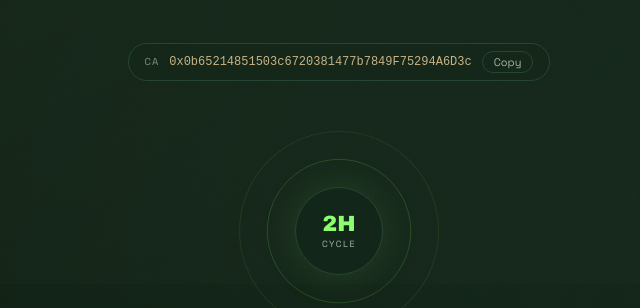
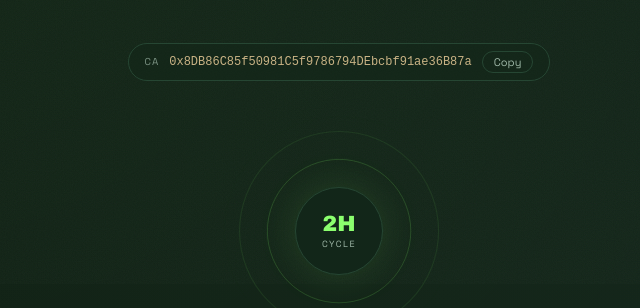
Before and after one commit to realrulerfang/capy2, a plain HTML site: page index.html in a window 1280 px wide. Shown: the part 516-824 px from the top of the page, 301-941 px from the left. Drawn offline with Linux system fonts and the light colour scheme.

Commit message:
Update index.html

```diff
--- a/index.html
+++ b/index.html
@@ -230,7 +230,7 @@
 
   <div class="ca-tag">
     <span class="ca-label">CA</span>
-    <code id="ca-text">0x0b65214851503c6720381477b7849F75294A6D3c</code>
+    <code id="ca-text">0x8DB86C85f50981C5f9786794DEbcbf91ae36B87a</code>
     <button onclick="copyCA()">Copy</button>
   </div>
 
```
